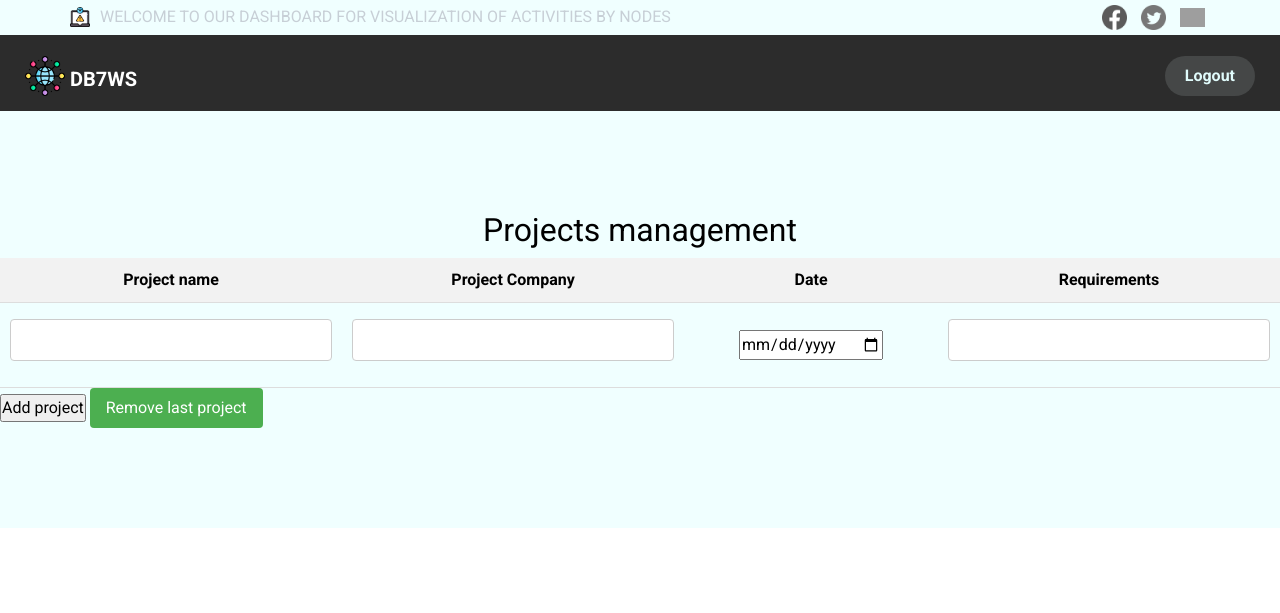
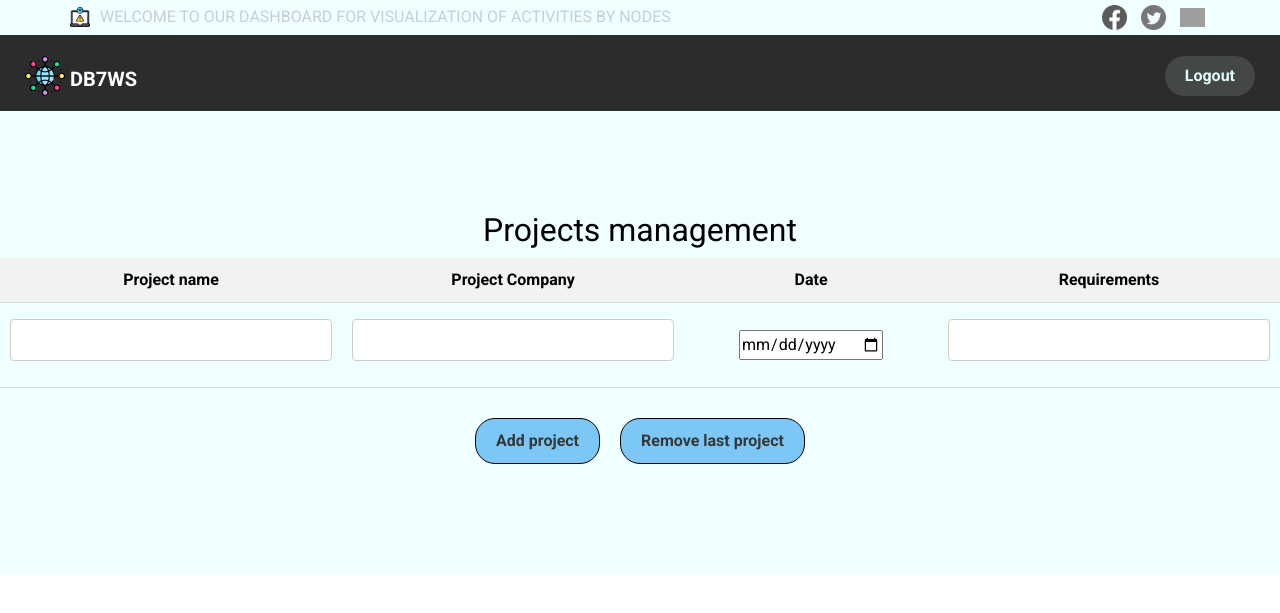
Before and after one commit to JuanGarcia0418/ActivityMap, a Flask app: page /form in a window 1280 px wide. Shown: the top 613 px of the page. Run offline with Flask 3, Linux system fonts and the light colour scheme; some libraries are stand-ins or nearby versions; grey boxes are pictures that could not be loaded.

Commit message:
Add files via upload

```diff
--- a/app/static/css/style.css
+++ b/app/static/css/style.css
@@ -980,8 +980,6 @@ main {
 
 /* proyect section*/
 
-<style >
-
 h2. table {
   text-align: center;
   margin-top: 20px;
@@ -1024,18 +1022,6 @@ input[type="text"] {
   resize: vertical;
 }
 
-button[type="button"], button[type="submit"] {
-  background-color: #4CAF50;
-  color: #fff;
-  padding: 8px 16px;
-  border: none;
-  border-radius: 4px;
-  cursor: pointer;
-}
-
-  button[type="button"]:hover, button[type="submit"]:hover {
-    background-color: #45a049;
-  }
 
 @media screen and (max-width: 600px) {
   form {
@@ -1043,15 +1029,35 @@ button[type="button"], button[type="submit"] {
   }
 }
 
-.button-input {
-  display: inline-block;
-  padding: 10px 50px;
-  background-color: #121313;
-  border: 1px solid #121313;
-  color: #ffffff;
-  border-radius: 5px;
-  margin-top: 15px;
+.button-container {
+  display: flex;
+  justify-content: center;
+  margin-top: 20px;
 }
+
+  .button-container input[type="submit"],
+  .button-container button {
+    font-family: Roboto;
+    font-weight: bold;
+    border: 1px solid black;
+    background-color: #7CC7F5;
+    color: #363737;
+    padding: 10px 20px;
+    border-radius: 20px;
+    text-align: center;
+    text-decoration: none;
+    display: inline-block;
+    font-size: 16px;
+    margin: 10px;
+    cursor: pointer;
+    transition: background-color 0.3s ease;
+  }
+
+    .button-container input[type="submit"]:hover,
+    .button-container button:hover {
+      background-color: #B8BCBD;
+      color: #FFFFFF;
+    }
 /*end proyect section*/
 
 /*logout button*/
--- a/app/static/css/style.scss
+++ b/app/static/css/style.scss
@@ -986,23 +986,34 @@ input[type="text"] {
   resize: vertical;
 }
 
-button[type="button"], button[type="submit"] {
-  background-color: #4CAF50;
-  color: #fff;
-  padding: 8px 16px;
-  border: none;
-  border-radius: 4px;
-  cursor: pointer;
+.button-container {
+  display: flex;
+  justify-content: center;
+  margin-top: 20px;
 }
 
-button[type="button"]:hover, button[type="submit"]:hover {
-  background-color: #45a049;
+.button-container input[type="submit"],
+.button-container button {
+  font-family: Roboto;
+  font-weight: bold;
+  border: 1px solid black;
+  background-color: #7CC7F5;
+  color: #363737;
+  padding: 10px 20px;
+  border-radius: 20px;
+  text-align: center;
+  text-decoration: none;
+  display: inline-block;
+  font-size: 16px;
+  margin: 10px;
+  cursor: pointer;
+  transition: background-color 0.3s ease;
 }
 
-@media screen and (max-width: 600px) {
-  form {
-    width: 100%;
-  }
+.button-container input[type="submit"]:hover,
+.button-container button:hover {
+  background-color: #B8BCBD;
+  color: #FFFFFF;
 }
 
 /*logout button*/
```
